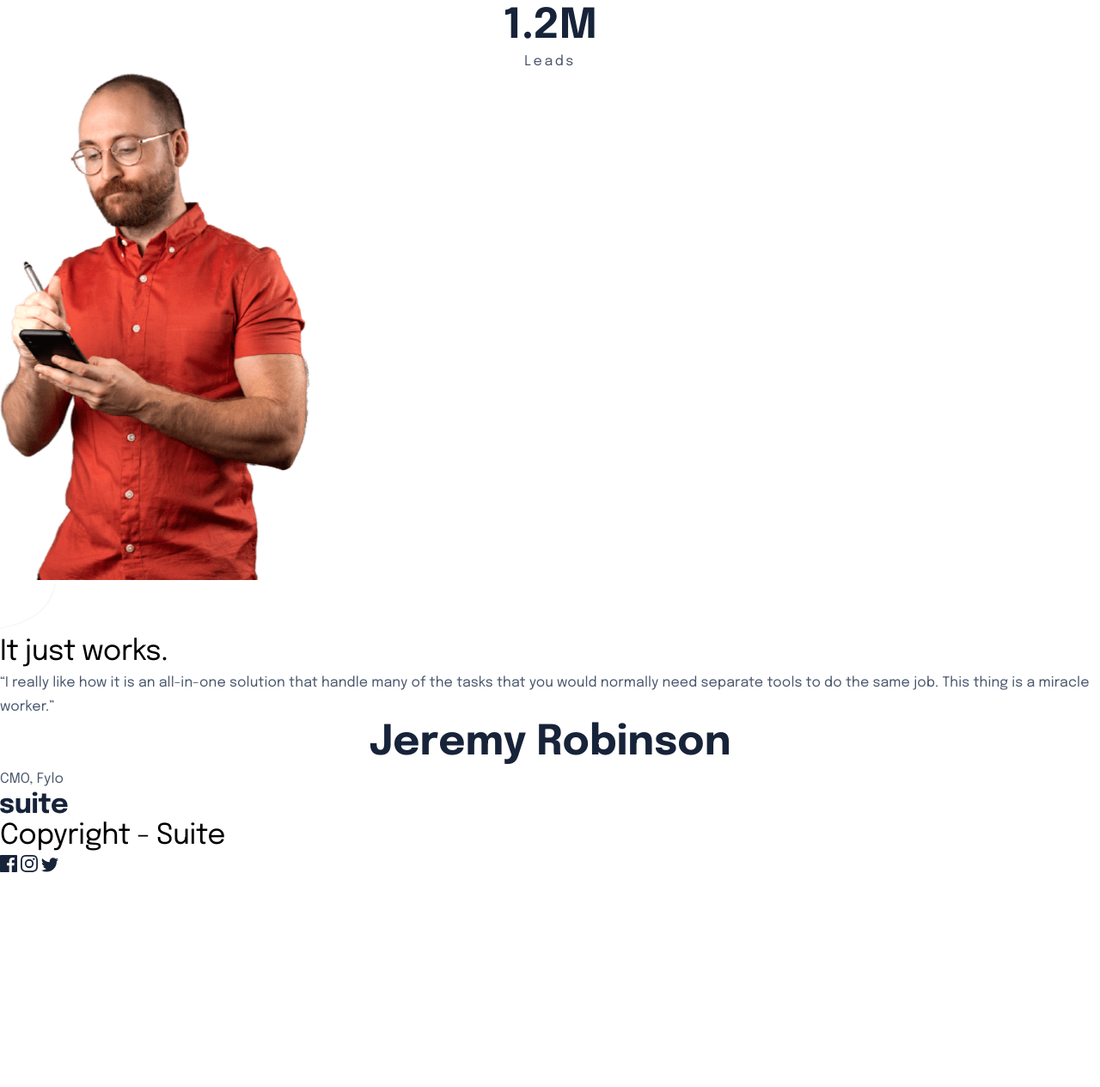
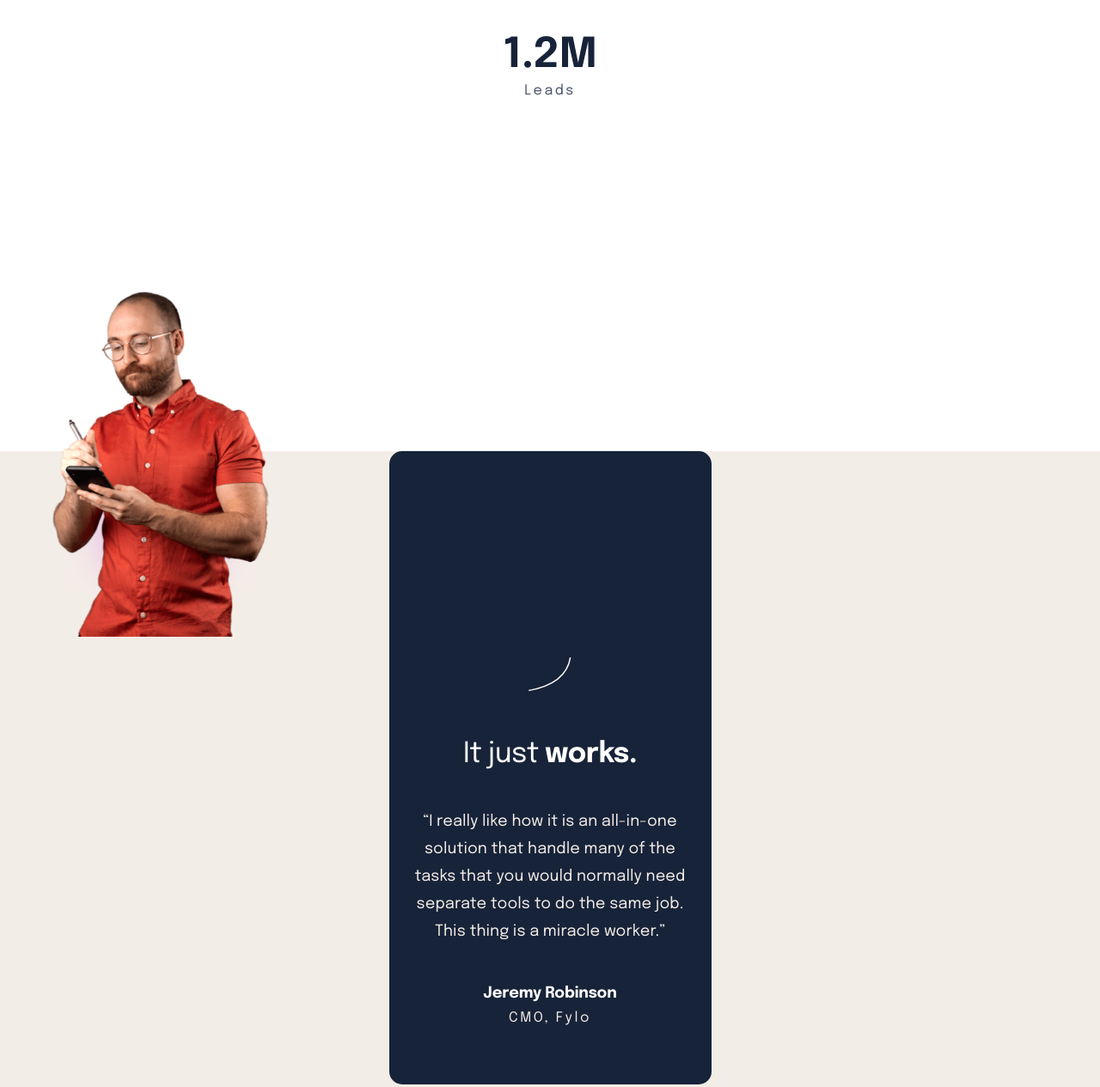
Before and after one commit to Runsprint/suite-landing-page, a plain HTML site: page index.html in a window 1280 px wide. Shown: the part 881-2146 px from the top of the page at 86% size. Before the commit the page ends 1900 px from the top, so only its background shows below. Drawn offline with Linux system fonts and the light colour scheme.

Commit message:
mobilelast

```diff
--- a/index.html
+++ b/index.html
@@ -41,26 +41,30 @@
             <h3>Leads</h3>
           </div>
         </div>
+
+              <img class="man"src="./assets/image-jeremy-large.png">
+
+      </main>
+      <footer>
+
         <div class="black">
-          <div class="man">
-              <img class="jeremy" src="./assets/image-jeremy-large.png">
-          </div>
+
           <div class="line">
-            <img src="./assets/pattern-curved-line-2.svg">
+            <img class="curve2" src="./assets/pattern-curved-line-2.svg">
           </div>
           <div class="text">
-            <h1>It just works.</h1>
-            <p>“I really like how it is an all-in-one solution that handle many of
+            <h1 class="lasth1">It just <span>works.</span></h1>
+            <p class="lastp">“I really like how it is an all-in-one solution that handle many of
                 the tasks that you would normally need separate tools to do the same
                 job. This thing is a miracle worker.”</p>
-            <h2>Jeremy Robinson</h2>
-            <p>CMO, Fylo</p>
+            <h4>Jeremy Robinson</h4>
+            <p class="pp">CMO, Fylo</p>
           </div>
         </div>
-      </main>
-      <footer>
-        <img src="./assets/logo.svg">
-        <h1>Copyright - Suite</h1>
+
+
+        <img  class="last_logo"  src="./assets/logo.svg">
+        <h6>Copyright - Suite</h6>
         <div class="icons">
           <img src="./assets/icon-facebook.svg">
           <img src="./assets/icon-instagram.svg">
--- a/style.css
+++ b/style.css
@@ -18,7 +18,7 @@ header{
     border-radius: 6px;
 }
 .first-div{
-
+    margin-top: 56px
 }
 .curve1{
     width: 151px;
@@ -65,6 +65,7 @@ p{
     width: 343px;
     height: 240px;
     margin-left:16px;
+    margin-top: 34px;
 }
 .divs{
     display: flex;
@@ -88,6 +89,76 @@ h3{
     letter-spacing: 2.5px;
     text-align: center;
 }
-.jaramy{
+
+.man{
+    background-image: url(./assets/pattern-blur.svg);
+    background-repeat: no-repeat;
+    background-position: bottom;
+    background-size: contain;
     width: 252px;
+    position: relative;
+    top: 220px;
+    left: 61px;
+    height: 402px;
 }
+.black{
+    background-color: #172339;
+    display: flex;
+    flex-direction: column;
+    align-items: center;
+    color: #ffffff;
+    width: 375px;
+    padding-top: 200px;
+    border-radius: 15px;
+}
+.curve2{
+    width: 49.32px;
+    margin-top: 40px;
+}
+.lasth1{
+    text-align: center;
+    margin-top: 47px;
+}
+.lastp{
+    color: #F3EDE7;
+    text-align: center;
+    width: 343px;
+    line-height: 32px;
+    font-size: 18px;
+    margin-top: 40px;
+    margin-bottom: 40px;
+}
+h4{
+    font-size: 18px;
+    font-weight: 700;
+    text-align: center;
+    line-height: 32px;
+    letter-spacing: -0.18px;
+}
+.pp{
+    text-align: center;
+    color: #F3EDE7;
+    line-height: 26px;
+    letter-spacing: 2.5px;
+    margin-bottom: 64px;
+}
+footer{
+    width: 100%;
+    background-color: #F3EDE7;
+    display: flex;
+    flex-direction: column;
+    align-items: center;
+}
+.last_logo{
+    margin-top: 56px;
+}
+h6{
+    color: #49566D;
+    margin: 33px;
+
+}
+.icons{
+    display: flex;
+    gap: 33px;
+    margin-bottom: 83px;
+}
```
